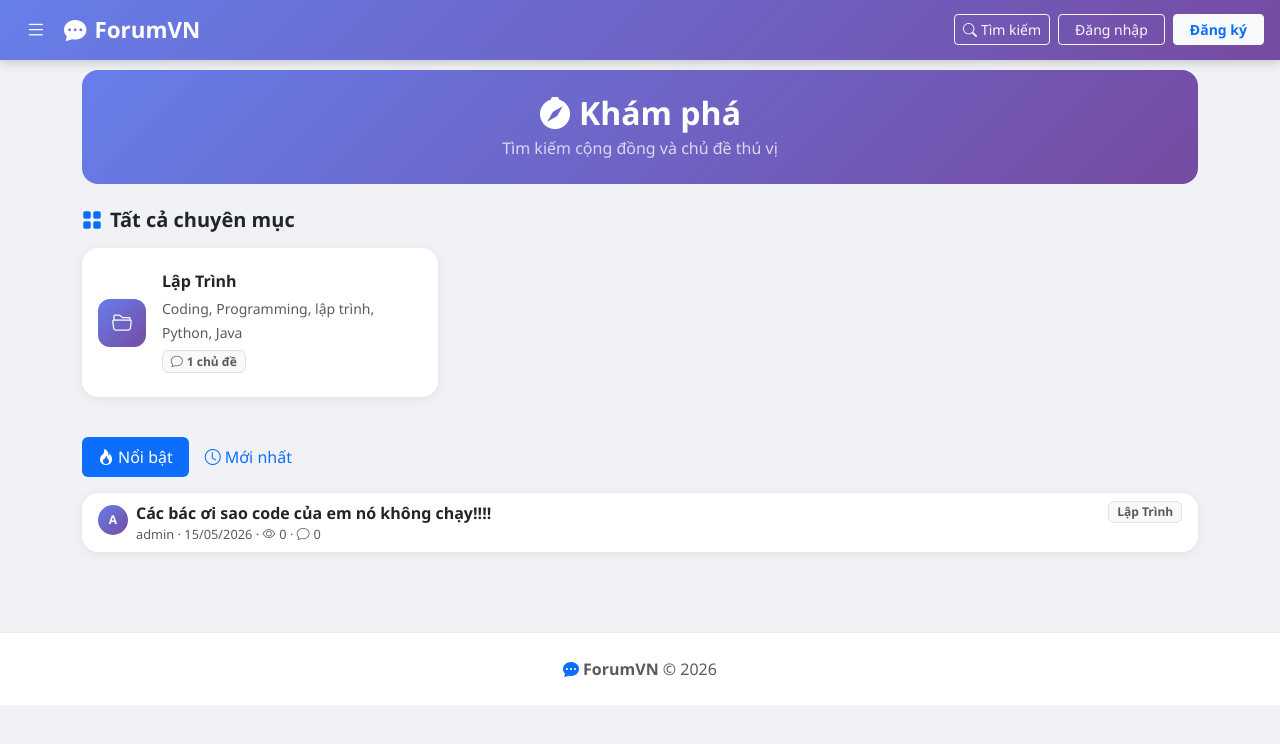
After one commit to lt2224117-hub/forum-project-, a Django app: page /explore/ in a window 1280 px wide. The commit adds this page. Shown: the top 744 px of the page. Run offline with Django 5.2, Linux system fonts and the light colour scheme; data comes from the database, SQL or seed files in the repository; data that the repository does not hold is empty.

Commit message:
feat: them trang explore va cap nhat category_detail

```diff
--- a/forum/urls.py
+++ b/forum/urls.py
@@ -5,6 +5,7 @@ app_name = 'forum'
 
 urlpatterns = [
     path('', views.home, name='home'),
+    path('explore/', views.explore, name='explore'),
     path('category/<slug:slug>/', views.category_detail, name='category_detail'),
     path('topic/create/<slug:category_slug>/', views.topic_create, name='topic_create'),
     path('topic/<int:pk>/', views.topic_detail, name='topic_detail'),
--- a/forum/views.py
+++ b/forum/views.py
@@ -17,6 +17,17 @@ def home(request):
         'categories': categories,
         'recent_topics': recent_topics,
         'sort': sort,
+    })
+def explore(request):
+    categories = Category.objects.annotate(topic_count=Count('topics')).order_by('-topic_count')
+    hot_topics = Topic.objects.select_related('author', 'category').annotate(
+        post_count=Count('posts')
+    ).order_by('-views', '-post_count')[:20]
+    new_topics = Topic.objects.select_related('author', 'category').order_by('-created_at')[:20]
+    return render(request, 'forum/explore.html', {
+        'categories': categories,
+        'hot_topics': hot_topics,
+        'new_topics': new_topics,
     })
 
 def category_detail(request, slug):
--- a/templates/base.html
+++ b/templates/base.html
@@ -89,6 +89,7 @@ body { background: #f0f2f5; font-family: "Segoe UI", sans-serif; margin: 0; }
   <div class="sidebar-section">
     <a href="{% url 'forum:home' %}" class="sidebar-link"><i class="bi bi-house-fill"></i>Trang chủ</a>
     <a href="{% url 'search:search' %}" class="sidebar-link"><i class="bi bi-search"></i>Tìm kiếm</a>
+    <a href="{% url 'forum:explore' %}" class="sidebar-link"><i class="bi bi-compass-fill"></i>Khám phá</a>
     {% if user.is_authenticated %}
     <a href="{% url 'accounts:profile' user.username %}" class="sidebar-link"><i class="bi bi-person-fill"></i>Hồ sơ của tôi</a>
     {% endif %}
--- /dev/null
+++ b/templates/forum/explore.html
@@ -0,0 +1,100 @@
+{% extends 'base.html' %}
+{% block title %}Khám phá - ForumVN{% endblock %}
+{% block content %}
+
+<div class="hero text-center mb-4" style="padding: 1.5rem;">
+  <h2 class="fw-bold mb-1"><i class="bi bi-compass-fill me-2"></i>Khám phá</h2>
+  <p class="mb-0 opacity-75">Tìm kiếm cộng đồng và chủ đề thú vị</p>
+</div>
+
+<h5 class="fw-bold mb-3"><i class="bi bi-grid-fill text-primary me-2"></i>Tất cả chuyên mục</h5>
+<div class="row mb-4">
+  {% for category in categories %}
+  <div class="col-md-4 mb-3">
+    <div class="card h-100 topic-row">
+      <div class="card-body d-flex align-items-center gap-3">
+        <div style="width:48px;height:48px;border-radius:12px;background:linear-gradient(135deg,#667eea,#764ba2);display:flex;align-items:center;justify-content:center;flex-shrink:0;">
+          <i class="bi bi-folder2-open text-white fs-5"></i>
+        </div>
+        <div class="flex-grow-1">
+          <h6 class="mb-1 fw-bold">
+            <a href="{% url 'forum:category_detail' category.slug %}" class="text-decoration-none text-dark">{{ category.name }}</a>
+          </h6>
+          <small class="text-muted">{{ category.description|truncatechars:50 }}</small>
+          <div class="mt-1">
+            <span class="badge bg-light text-muted border"><i class="bi bi-chat me-1"></i>{{ category.topic_count }} chủ đề</span>
+          </div>
+        </div>
+      </div>
+    </div>
+  </div>
+  {% endfor %}
+</div>
+
+<ul class="nav nav-pills mb-3">
+  <li class="nav-item">
+    <button class="nav-link active" data-bs-toggle="pill" data-bs-target="#hot">
+      <i class="bi bi-fire me-1"></i>Nổi bật
+    </button>
+  </li>
+  <li class="nav-item">
+    <button class="nav-link" data-bs-toggle="pill" data-bs-target="#newest">
+      <i class="bi bi-clock me-1"></i>Mới nhất
+    </button>
+  </li>
+</ul>
+
+<div class="tab-content">
+  <div class="tab-pane fade show active" id="hot">
+    {% for topic in hot_topics %}
+    <div class="card mb-2 topic-row">
+      <div class="card-body py-2 px-3">
+        <div class="d-flex align-items-start gap-2">
+          <div class="avatar-circle mt-1" style="width:30px;height:30px;font-size:0.75rem;flex-shrink:0;">
+            {{ topic.author.username|first|upper }}
+          </div>
+          <div class="flex-grow-1">
+            <a href="{% url 'forum:topic_detail' topic.pk %}" class="text-decoration-none text-dark fw-semibold">
+              {% if topic.is_pinned %}<span class="badge bg-danger me-1">Ghim</span>{% endif %}
+              {{ topic.title }}
+            </a>
+            <div class="text-muted" style="font-size:0.8rem;">
+              {{ topic.author.username }} · {{ topic.created_at|date:"d/m/Y" }} ·
+              <i class="bi bi-eye me-1"></i>{{ topic.views }} ·
+              <i class="bi bi-chat me-1"></i>{{ topic.post_count }}
+            </div>
+          </div>
+          <span class="badge bg-light text-muted border">{{ topic.category.name }}</span>
+        </div>
+      </div>
+    </div>
+    {% endfor %}
+  </div>
+
+  <div class="tab-pane fade" id="newest">
+    {% for topic in new_topics %}
+    <div class="card mb-2 topic-row">
+      <div class="card-body py-2 px-3">
+        <div class="d-flex align-items-start gap-2">
+          <div class="avatar-circle mt-1" style="width:30px;height:30px;font-size:0.75rem;flex-shrink:0;">
+            {{ topic.author.username|first|upper }}
+          </div>
+          <div class="flex-grow-1">
+            <a href="{% url 'forum:topic_detail' topic.pk %}" class="text-decoration-none text-dark fw-semibold">
+              {{ topic.title }}
+            </a>
+            <div class="text-muted" style="font-size:0.8rem;">
+              {{ topic.author.username }} · {{ topic.created_at|date:"d/m/Y" }} ·
+              <i class="bi bi-eye me-1"></i>{{ topic.views }} ·
+              <i class="bi bi-chat me-1"></i>{{ topic.posts.count }}
+            </div>
+          </div>
+          <span class="badge bg-light text-muted border">{{ topic.category.name }}</span>
+        </div>
+      </div>
+    </div>
+    {% endfor %}
+  </div>
+</div>
+
+{% endblock %}
```
Also changed, not shown: templates/forum/category_detail.html (+35 -13 lines).
